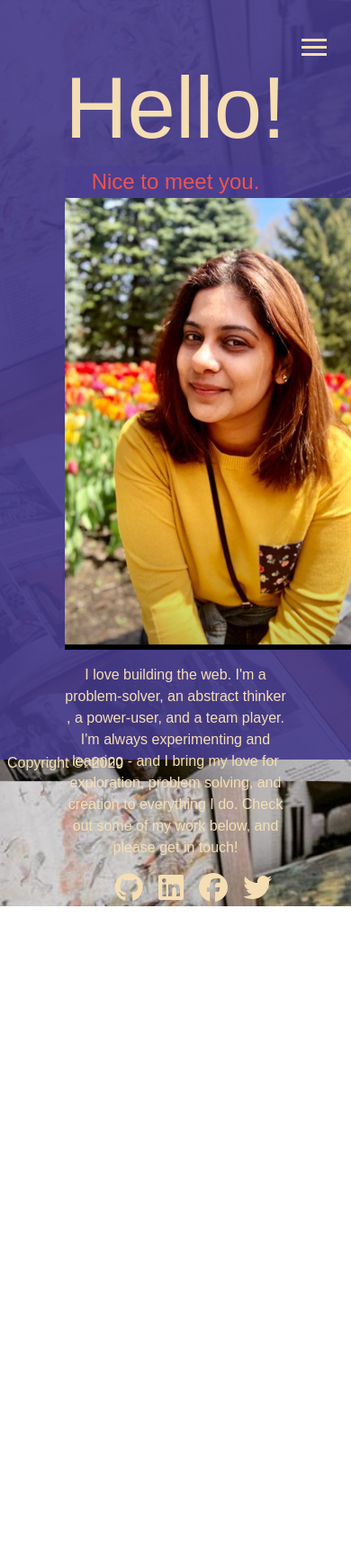
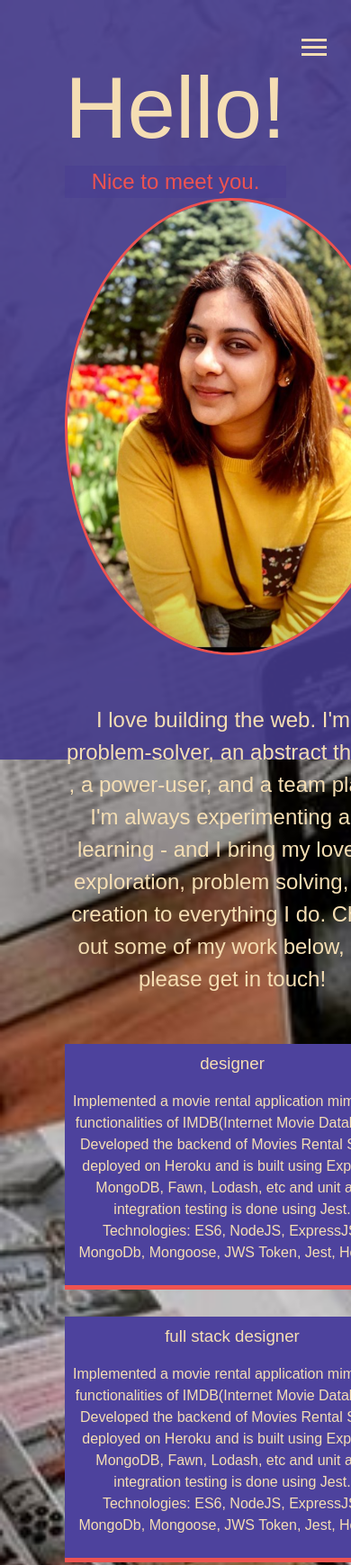
Before and after one commit to roopamdeep/own-portfolio, a website: page dist/about.html in a window 390 px wide. Shown: the top 1739 px of the page at 90% size. Before the commit the page ends 1007 px from the top, so only its background shows below. Drawn offline with Linux system fonts and the light colour scheme.

Commit message:
about page added grids

```diff
--- a/scss/_mobile.scss
+++ b/scss/_mobile.scss
@@ -38,7 +38,17 @@
     width: 150px;
     height: 150px;
   }
+  .about-info {
+    grid-template-areas:
+      "bioimage"
+      "bio"
+      "job1"
+      "job2"
+      "job3";
+    grid-template-columns: 1fr;
+  }
 }
+
 //smartphones
 @include mediaSm {
   main#home h1 {
--- a/scss/main.scss
+++ b/scss/main.scss
@@ -1,6 +1,6 @@
 @import "config";
 @import "menu";
-@import "mobile";
+
 * {
   box-sizing: border-box;
 }
@@ -40,7 +40,8 @@ header {
 }
 main {
   padding: 4rem;
-  height: 100%;
+  //height: 100%;
+  min-height: calc(100vh-60px);
   .icons {
     margin-top: 1 rem;
     list-style: none;
@@ -60,3 +61,41 @@ main {
     }
   }
 }
+.about-info {
+  display: grid;
+  grid-gap: 30px;
+  grid-template-areas: "bioimage bio bio" "job1 job2 job3";
+  grid-template-columns: repeat(3, 1fr);
+}
+.bio-image {
+  grid-area: bioimage;
+  margin: auto;
+  border-radius: 50%;
+  border: $secondary-color 3px solid;
+}
+.bio {
+  grid-area: bio;
+  font-size: 1.5rem;
+}
+.job1 {
+  grid-area: job1;
+}
+.job1 {
+  grid-area: job1;
+}
+.job1 {
+  grid-area: job1;
+}
+.job {
+  background: lighten($primary-color, 5);
+  padding: 0.5rem;
+  border-bottom: $secondary-color 5px solid;
+}
+.main-footer {
+  text-align: center;
+  padding: 1rem;
+  background: darken($primary-color, 10);
+  color: set-text-color($primary-color);
+  height: 60px;
+}
+@import "mobile";
```
Also changed, not shown: dist/about.html, dist/css/main.css.
